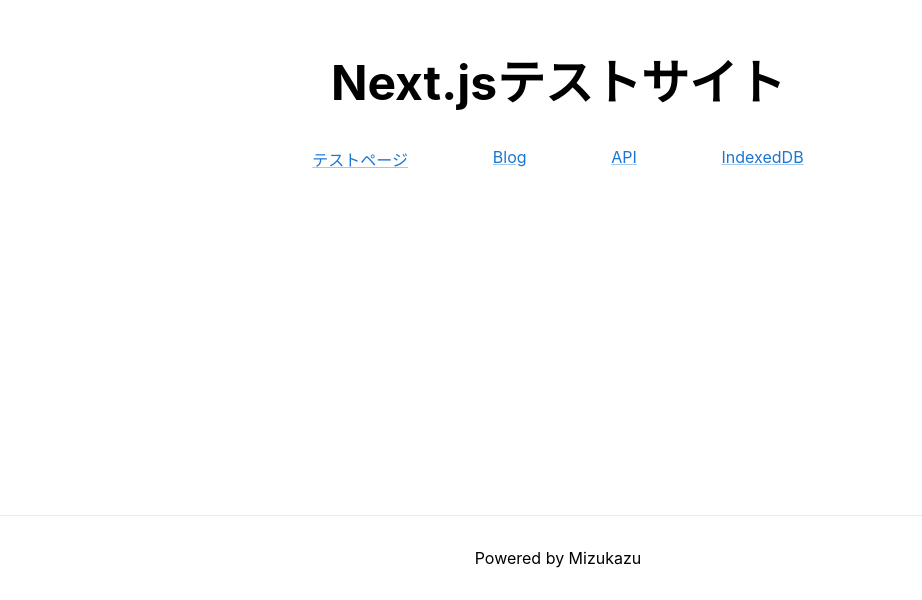
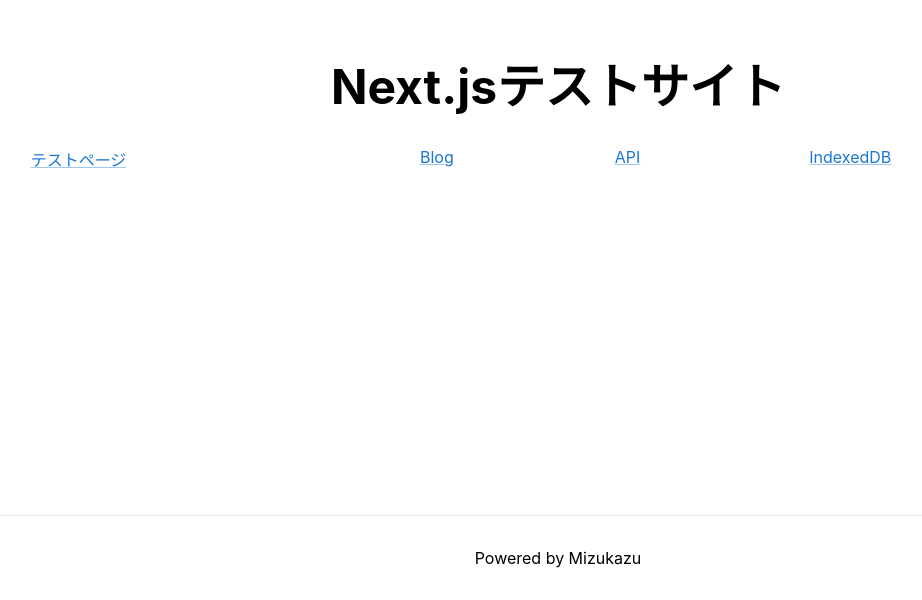
Before and after one commit to mizukazu/next-test-app, a Next.js app: page / in a window 1280 px wide. Shown: the part 285-885 px from the top of the page, without its empty margins (82-1004 px from the left). Built offline with nearby package versions, Linux system fonts and the light colour scheme.

Commit message:
update: 微調整

```diff
--- a/pages/index.js
+++ b/pages/index.js
@@ -1,8 +1,7 @@
 import Head from 'next/head'
-import Image from 'next/image'
 import styles from '../styles/Home.module.css'
 import Link from '@mui/material/Link';
-import Container from '@mui/material/Container';
+import { Container, Grid } from '@mui/material';
 
 export default function Home() {
   return (
@@ -19,20 +18,20 @@
         </h1>
 
         <Container>
-          <div className={styles.link_area}>
-            <div className={styles.about_link}>
+          <Grid container spacing={2} className={styles.link_area}>
+            <Grid item md={3} className={styles.about_link}>
               <Link href="/test">テストページ</Link>
-            </div>
-            <div className={styles.blog_link}>
+            </Grid>
+            <Grid item md={1} className={styles.blog_link}>
               <Link href="/blog">Blog</Link>
-            </div>
-            <div className={styles.blog_link}>
+            </Grid>
+            <Grid item md={1} className={styles.blog_link}>
               <Link href="/apiTest">API</Link>
-            </div>
-            <div className={styles.blog_link}>
+            </Grid>
+            <Grid item md={3} className={styles.blog_link}>
               <Link href="/indexedDB">IndexedDB</Link>
-            </div>
-          </div>
+            </Grid>
+          </Grid>
         </Container>
       </main>
 
```
Also changed, not shown: pages/indexedDB.js (+17 -2 lines), 1 other file (tests, documents, lock files or other folders).
